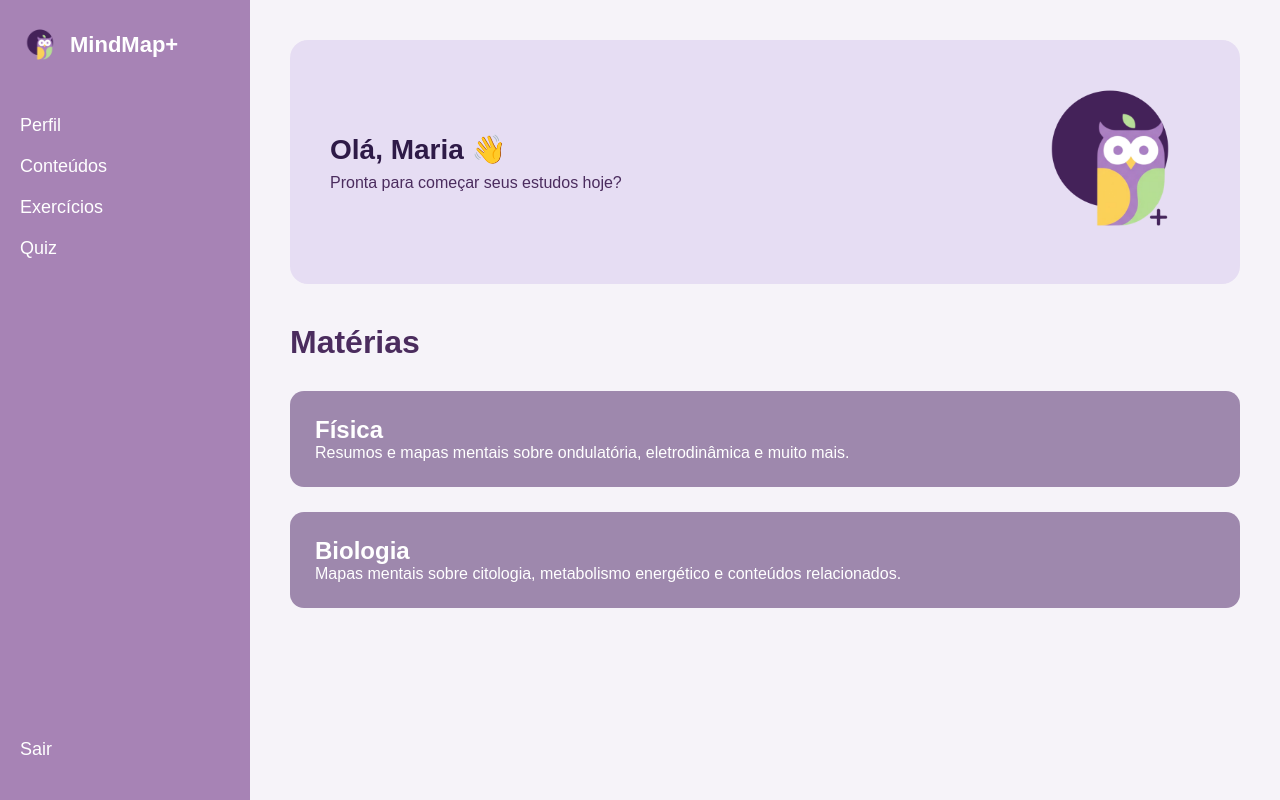
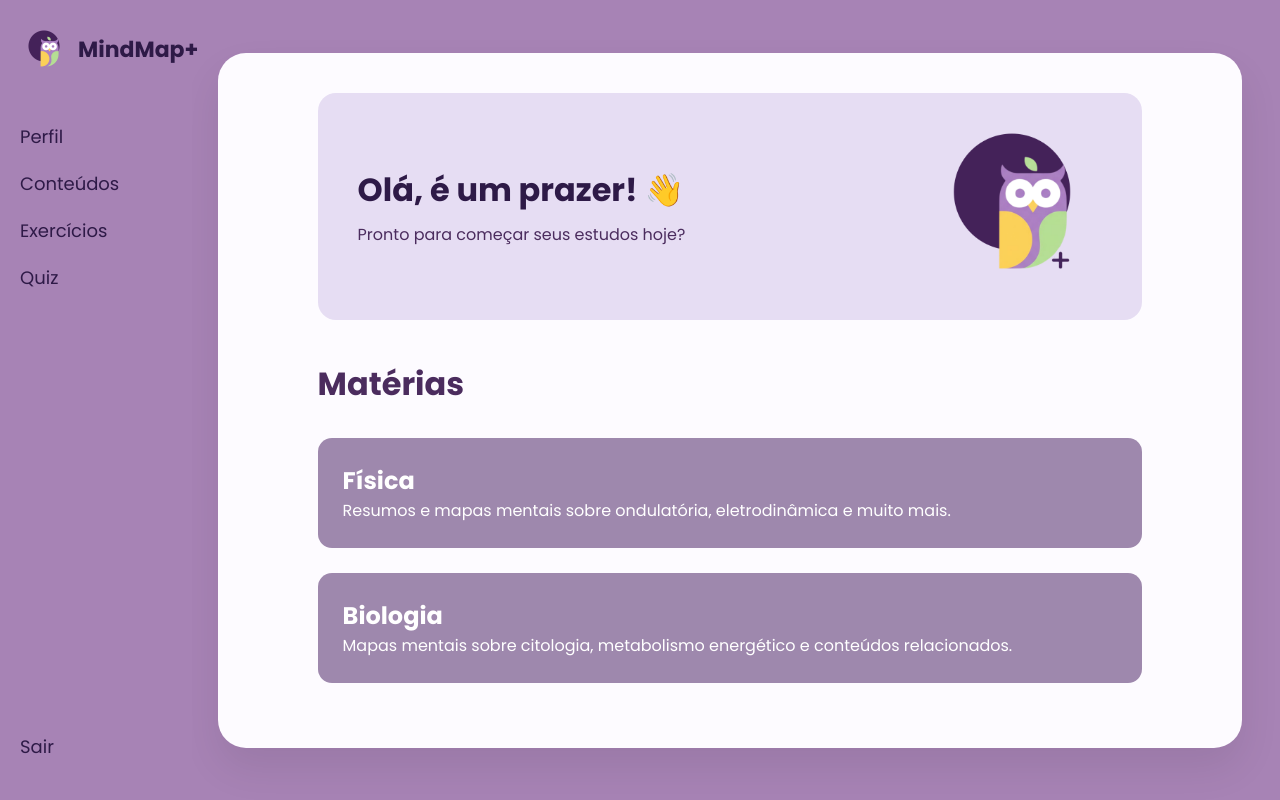
Before and after one commit to m4r1-programadora/MindMap-, a Flask app: page /materias in a window 1280 px wide. Run offline with Flask 3, Linux system fonts and the light colour scheme.

Commit message:
arrumando o espaçamento

```diff
--- a/static/layout.css
+++ b/static/layout.css
@@ -1,13 +1,15 @@
 /* RESET */
+@import url('https://fonts.googleapis.com/css2?family=Poppins:wght@300;400;500;600;700&display=swap');
+
 body {
     margin: 0;
-    font-family: Arial, sans-serif;
-    background-color: #F6F3F9;
+    font-family: 'Poppins', sans-serif;
+    background-color: #A783B5;
 }
 
 /* ▬▬▬▬▬▬▬▬ SIDEBAR ▬▬▬▬▬▬▬▬ */
 .sidebar {
-    width: 250px;
+    width: 15%;
     height: 100vh;
     background-color: #A783B5;
     padding: 25px 20px;
@@ -22,14 +24,14 @@ body {
     display: flex;
     align-items: center;
     gap: 10px;
-    color: white;
+    color: #2E1A47;
     font-size: 22px;
     font-weight: bold;
     margin-bottom: 50px;
 }
 
 .logo-area img {
-    width: 40px;
+    width: 3rem;
 }
 
 /* MENU */
@@ -44,7 +46,11 @@ body {
 }
 
 .menu li a {
-    color: white;
+    display: flex;
+    align-items: center;
+    gap: 12px;
+
+    color: #2E1A47;
     text-decoration: none;
     font-size: 18px;
     transition: opacity 0.2s;
@@ -62,13 +68,24 @@ body {
 }
 
 /* ▬▬▬▬▬▬▬▬ CONTEÚDO ▬▬▬▬▬▬▬▬ */
-.content {
-    margin-left: 250px;                 /* espaço da sidebar */
-    width: calc(100vw - 250px);         /* ocupa TODO o resto da tela */
-    min-height: 100vh;
-    padding: 40px;
+
+
+/* CONTAINER BRANCO */
+.container {
+    margin-left: 17%;
+    margin-right: 3%;
+    background-color: #FDFBFF;
+    border-radius: 28px;
+    padding: 40px 100px;
+
+    width: 85%;
+    max-width: none;
+
     box-sizing: border-box;
+    box-shadow: 0 20px 40px rgba(0, 0, 0, 0.08);
 }
+
+
 
 /* TÍTULOS */
 h1 {
@@ -86,7 +103,6 @@ h1 {
     color: white;
 
     width: 100%;
-    max-width: none;          /* SEM limite */
     box-sizing: border-box;
 }
 
@@ -98,20 +114,19 @@ h1 {
 .welcome-card {
     background-color: #E6DDF3;
     border-radius: 18px;
-    padding: 30px 40px;
+    padding: 20px 40px;
     display: flex;
     align-items: center;
     justify-content: space-between;
     margin-bottom: 40px;
 
     width: 100%;
-    max-width: none;
     box-sizing: border-box;
 }
 
 .welcome-text h2 {
     margin: 0;
-    font-size: 28px;
+    font-size: 2rem;
     color: #2E1A47;
 }
 
@@ -149,3 +164,16 @@ h1 {
 .lista-exercicios a:hover {
     background-color: #E6DFF0;
 }
+
+/* RESPONSIVO */
+@media (max-width: 900px) {
+    .content {
+        margin-left: 0;
+        padding: 20px;
+    }
+
+    .content-container {
+        padding: 25px;
+        border-radius: 18px;
+    }
+}
--- a/templates/layout.html
+++ b/templates/layout.html
@@ -3,6 +3,7 @@
 <head>
     <meta charset="UTF-8">
     <title>MindMap+</title>
+
     <link rel="stylesheet" href="{{ url_for('static', filename='style.css') }}">
     <link rel="stylesheet" href="{{ url_for('static', filename='layout.css') }}">
 </head>
@@ -24,13 +25,12 @@
             <li class="sair">
                 <a href="{{ url_for('logout') }}">Sair</a>
             </li>
-
         </ul>
     </div>
 
     <!-- CONTEÚDO -->
-    <div class="content">
-        {% block content %}{% endblock %}
+    <div class="container">
+            {% block content %}{% endblock %}
     </div>
 
 </body>
--- a/templates/materias.html
+++ b/templates/materias.html
@@ -4,8 +4,8 @@
 
 <div class="welcome-card">
     <div class="welcome-text">
-        <h2>Olá, Maria 👋</h2>
-        <p>Pronta para começar seus estudos hoje?</p>
+        <h2>Olá, é um prazer! 👋</h2>
+        <p>Pronto para começar seus estudos hoje?</p>
     </div>
 
     <div class="welcome-image">
```
